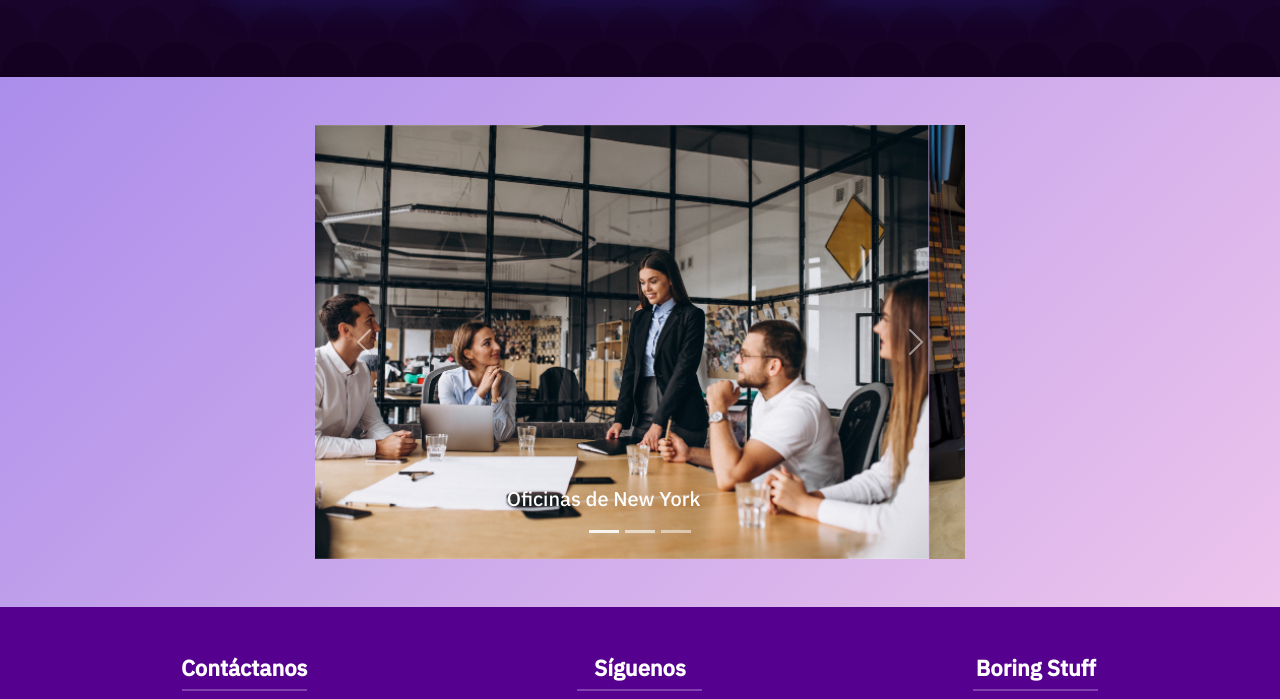
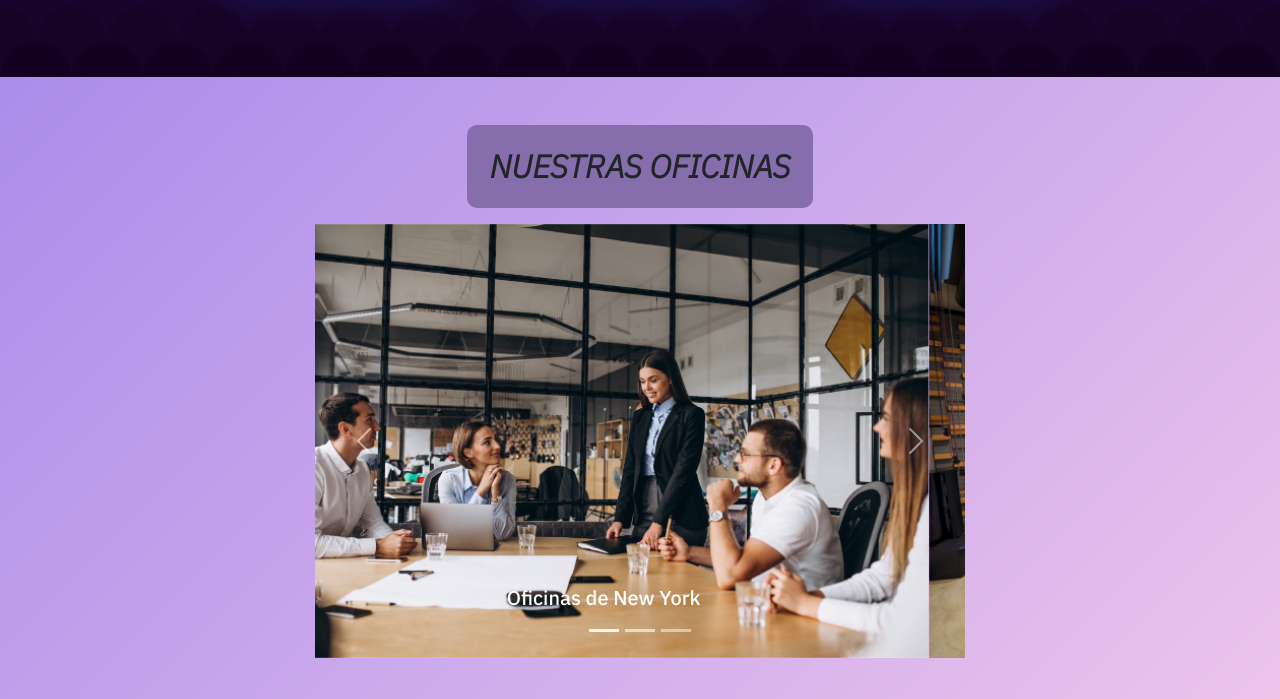
Before and after one commit to Telayna-I/Proyecto-Final-CoderHouse, a website: page sobrenosotros.html in a window 1280 px wide. Shown: the part 785-1484 px from the top of the page. Drawn offline with nearby package versions, Linux system fonts and the light colour scheme.

```diff
--- a/sobrenosotros.html
+++ b/sobrenosotros.html
@@ -95,6 +95,7 @@
     <!-- seccion de imagenes -->
 
     <section class="imagenes-sucursales">
+        <h2 class="h2-image">Nuestras Oficinas</h2>
         <div id="carouselExampleCaptions" class="carousel slide maxwd" data-bs-ride="carousel">
             <div class="carousel-indicators">
                 <button type="button" data-bs-target="#carouselExampleCaptions" data-bs-slide-to="0" class="active" aria-current="true" aria-label="Slide 1"></button>
```
